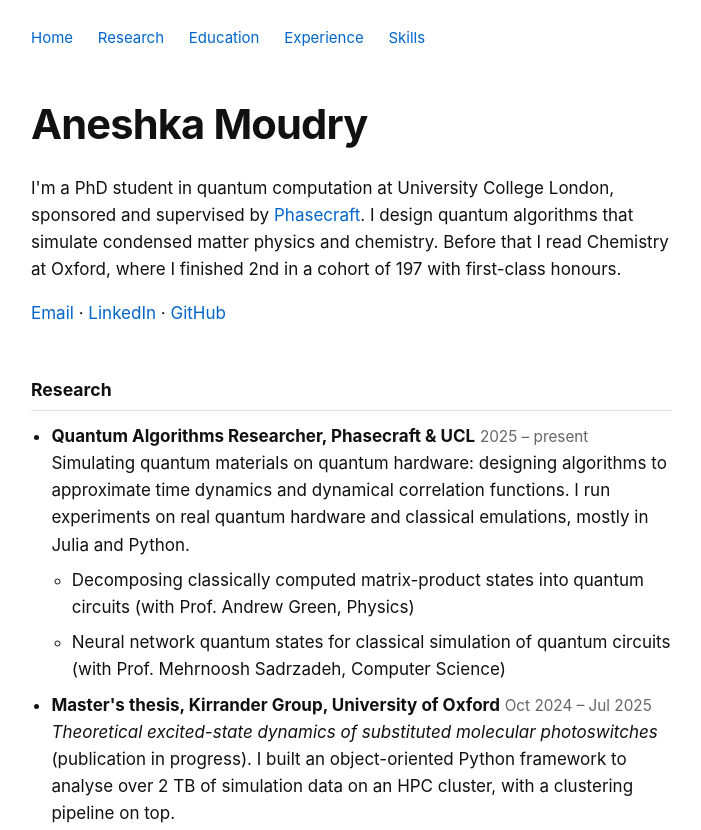
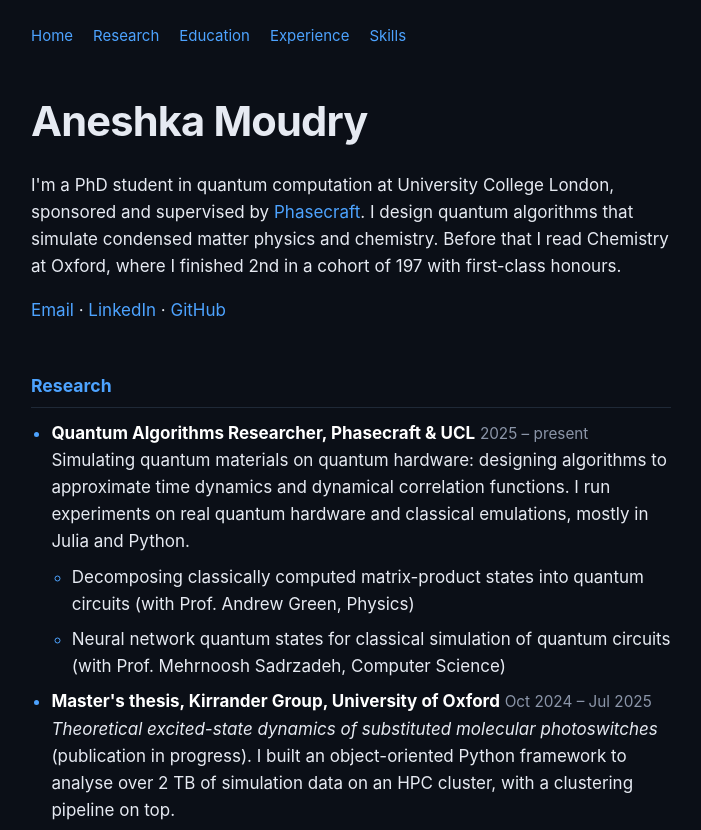
Before and after one commit to aneshkamoudry/aneshkamoudry.github.io, a plain HTML site: page index.html in a window 1280 px wide. Shown: the top 830 px of the page, without its empty margins (289-990 px from the left). Drawn offline with Linux system fonts and the light colour scheme.

Commit message:
Initial personal website
Co-Authored-By: Claude Sonnet 5.5 <noreply@anthropic.com>

```diff
--- a/style.css
+++ b/style.css
@@ -1,23 +1,28 @@
-:root { --bg:#fff; --fg:#111; --muted:#666; --link:#0066cc; --rule:#ddd; }
-@media (prefers-color-scheme: dark) {
-  :root { --bg:#111; --fg:#eee; --muted:#999; --link:#6cb0ff; --rule:#333; }
+:root {
+  color-scheme: dark;
+  --bg:#0b0f17; --fg:#e6eaf2; --muted:#8b95a8;
+  --accent:#4da3ff; --accent-strong:#7dbcff; --rule:#1f2937;
 }
 * { box-sizing: border-box; }
+html { scroll-behavior: smooth; }
 body {
   margin: 0; background: var(--bg); color: var(--fg);
   font: 17px/1.6 -apple-system, BlinkMacSystemFont, "Helvetica Neue", Arial, sans-serif;
 }
 header, main, footer { max-width: 680px; margin: 0 auto; padding: 0 20px; }
-nav { padding: 24px 0 8px; }
-nav a { margin-right: 20px; font-size: 15px; }
-a { color: var(--link); text-decoration: none; }
-a:hover { text-decoration: underline; }
+nav { padding: 24px 0 8px; display: flex; flex-wrap: wrap; gap: 4px 20px; }
+nav a { font-size: 15px; }
+a { color: var(--accent); text-decoration: none; }
+a:hover { color: var(--accent-strong); text-decoration: underline; }
 h1 { font-size: 2.6rem; margin: 32px 0 16px; letter-spacing: -0.02em; }
 h2 {
   font-size: 1.1rem; margin: 48px 0 12px; padding-bottom: 6px;
-  border-bottom: 1px solid var(--rule);
+  color: var(--accent); border-bottom: 1px solid var(--rule);
 }
 ul { padding-left: 1.2em; margin: 0; }
 li { margin: 8px 0; }
+li::marker { color: var(--accent); }
+strong { color: #fff; }
 .meta { color: var(--muted); font-size: 0.9em; }
 footer { margin: 64px auto 40px; color: var(--muted); font-size: 14px; }
+::selection { background: var(--accent); color: var(--bg); }
```
